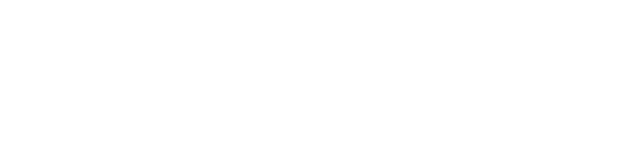
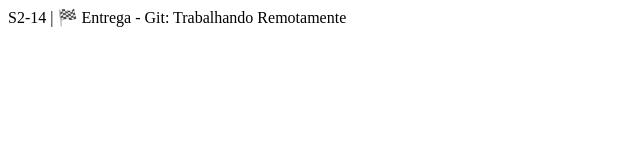
Before and after one commit to NaianeReis27/S2-14-Entrega---Git-Trabalhando-Remotamente, a plain HTML site: page index.html in a window 1280 px wide. Shown: the whole page, without its empty margins (0-640 px from the left). Drawn offline with Linux system fonts and the light colour scheme.

Commit message:
atualizado index
Adicionado o titulo da atividade referente ao dia 06.04.2022

```diff
--- a/index.html
+++ b/index.html
@@ -7,6 +7,6 @@
     <title>Document</title>
 </head>
 <body>
-
+    S2-14 | 🏁 Entrega - Git: Trabalhando Remotamente
 </body>
 </html>
```
